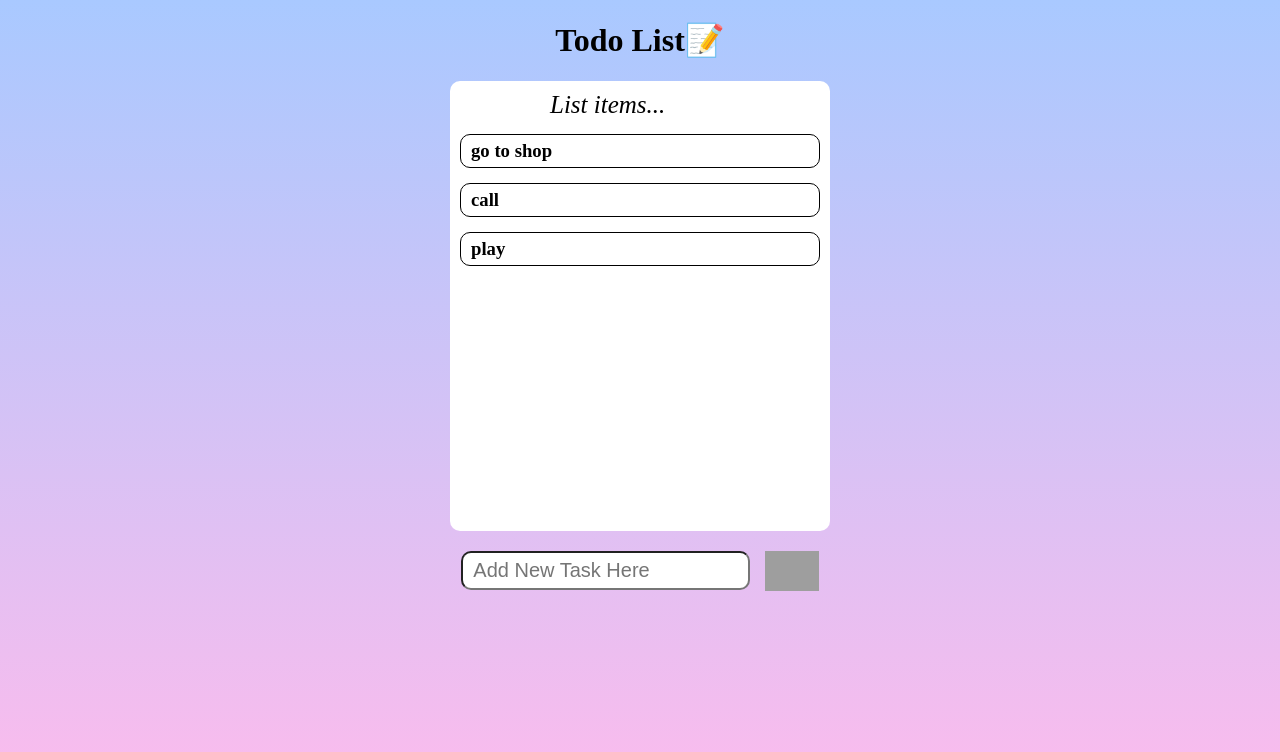
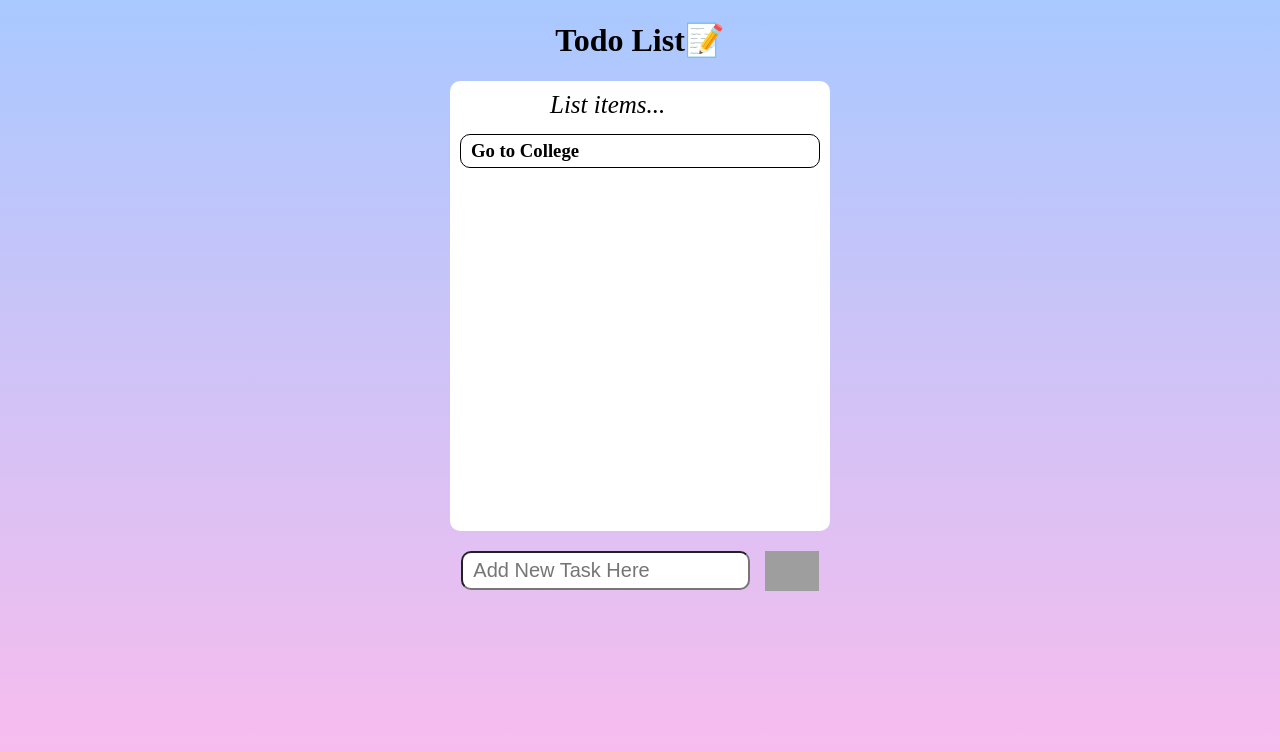
Before and after one commit to surajjagtap9836/Todo-List-React, a React (Vite) app: page / in a window 1280 px wide. Shown: the top 752 px of the page. Built offline with nearby package versions, Linux system fonts and the light colour scheme; grey boxes are pictures that could not be loaded.

Commit message:
add toaster

```diff
--- a/package.json
+++ b/package.json
@@ -11,7 +11,8 @@
   },
   "dependencies": {
     "react": "^18.3.1",
-    "react-dom": "^18.3.1"
+    "react-dom": "^18.3.1",
+    "react-hot-toast": "^2.5.1"
   },
   "devDependencies": {
     "@eslint/js": "^9.17.0",
--- a/src/Todo.jsx
+++ b/src/Todo.jsx
@@ -1,36 +1,36 @@
-import React, { useState } from 'react'
-import plus from "./../../images/plus.svg"
-import './Todo.css'
+import React, { useState } from 'react';
+import toast,  { Toaster} from 'react-hot-toast'
+import plus from "./../../images/plus.svg" ;
+import './Todo.css';
+
 function Todo() {
-  const  [todolist,settodolist]=useState(["go to shop", "call", "play"]);
+  const  [todolist,settodolist]=useState(["Go to College"]);
  const [newtodo,setnewtodo]=useState([""]);
 
   let additem=()=>{
     settodolist([...todolist,newtodo]);
     setnewtodo("")
+    toast.success("Task Added successfully !")
   }
 
  let update=(event)=>{
   setnewtodo(event.target.value);
-
  }
 
   return (
     <>
     <div className='main'>
+
         <h1 className='todo-title'>Todo List📝</h1>
         <div className='container'>
           <p className='name'>List items...</p>
          {
           todolist.map((todos)=>{
             return(
-
             <h3 className='items'>{todos}</h3>
           )
-
           })
          }
-
 
         </div>
 
@@ -46,12 +46,14 @@ function Todo() {
             <img src={plus}
             className='add-btn'
             onClick={additem} />
+
           </>
         </div>
-
+        <Toaster/>
     </div>
     </>
   )
+
 }
 
 export default Todo
```
Also changed, not shown: 1 other file (tests, documents, lock files or other folders).
